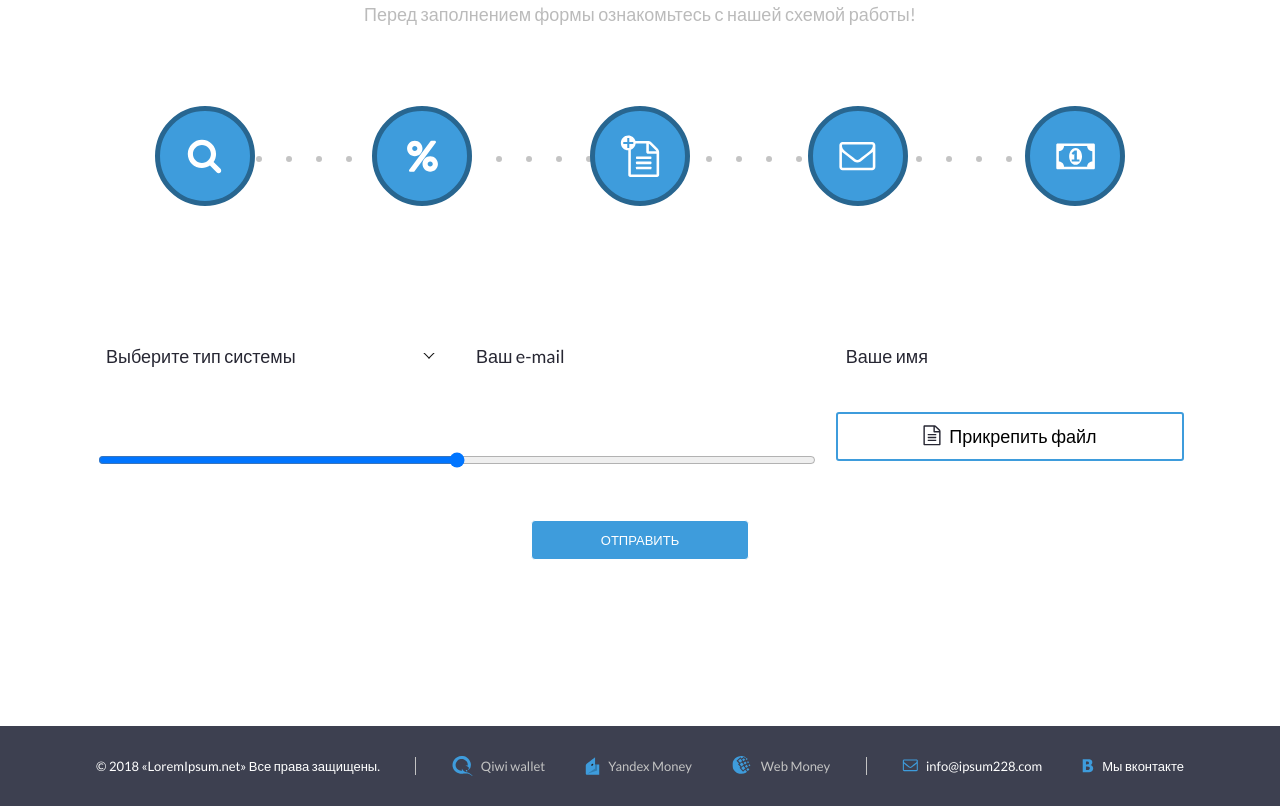
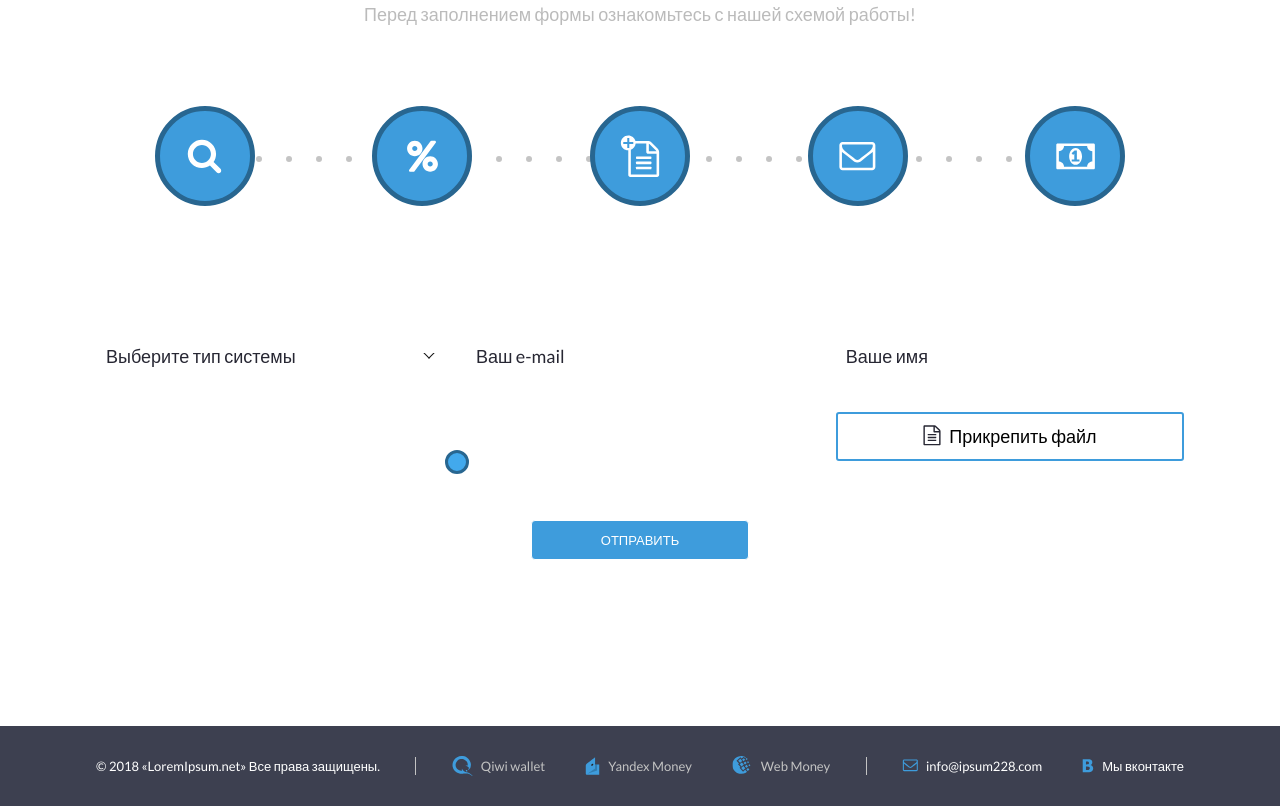
Before and after one commit to Nastoashi/Test-project, a plain HTML site: page index.html in a window 1280 px wide. Shown: the part 961-1767 px from the top of the page. Drawn offline with Linux system fonts and the light colour scheme.

Commit message:
range fixes

```diff
--- a/styles/main.scss
+++ b/styles/main.scss
@@ -1,5 +1,5 @@
-@import url('https://fonts.googleapis.com/css2?family=Lato:wght@400;700;800&display=swap');
-@import 'header/header';
+@import url("https://fonts.googleapis.com/css2?family=Lato:wght@400;700;800&display=swap");
+@import "header/header";
 
 *,
 *:before,
@@ -39,7 +39,7 @@ a {
 }
 
 .hero {
-  background-image: url('../images/hero-background.png');
+  background-image: url("../images/hero-background.png");
   background-repeat: no-repeat;
   background-size: cover;
   background-position: center;
@@ -74,7 +74,7 @@ a {
     padding-left: 1rem;
     li::before {
       display: inline-block;
-      content: '-';
+      content: "-";
       width: 1rem;
       margin-left: -1rem;
     }
@@ -106,7 +106,7 @@ a {
 }
 
 .order-form {
-  background-image: url('../images/BG.png');
+  background-image: url("../images/BG.png");
   background-repeat: no-repeat;
   background-size: cover;
   &__content {
@@ -156,7 +156,9 @@ a {
       color: #272733;
       opacity: 1;
     }
-    #sample-select {padding: 0;}
+    #sample-select {
+      padding: 0;
+    }
     .pop-comp-active {
       background-color: rgba(61, 64, 80, 0.85);
     }
@@ -172,6 +174,26 @@ a {
       }
       input {
         width: 100%;
+        -webkit-appearance: none;
+        appearance: none;
+        background: transparent;
+        cursor: pointer;
+      }
+      input::-webkit-slider-runnable-track {
+        background: rgba(255, 255, 255, 0.7);
+        border: 1px solid #ffffff;
+        border-radius: 10px;
+        height: 13px;
+      }
+      input::-webkit-slider-thumb {
+        -webkit-appearance: none;
+        appearance: none;
+        width: 24px;
+        height: 24px;
+        background-color: #42a9ed;
+        border: 3px solid #286690;
+        border-radius: 50%;
+        margin-top: -6px;
       }
     }
     .form-file {
@@ -210,7 +232,7 @@ a {
 
 .form-line {
   display: grid;
-  grid-template-columns: repeat(5, 1fr);;
+  grid-template-columns: repeat(5, 1fr);
   align-items: center;
   margin: 5rem auto;
   align-items: self-start;
@@ -236,13 +258,13 @@ a {
     color: $secondaryColor;
   }
   &::before {
-    content: '';
+    content: "";
     position: absolute;
     top: 50px;
     left: 100px;
     width: 84%;
     height: 6px;
-    background-image: url('../images/circle\ desktop.svg');
+    background-image: url("../images/circle\ desktop.svg");
     z-index: 1;
   }
 }
@@ -291,7 +313,7 @@ a {
 }
 
 @media screen and (max-width: 992px) {
-  .hero{
+  .hero {
     &__content {
       padding: 7rem 3rem;
     }
@@ -315,7 +337,7 @@ a {
       display: none;
     }
   }
-  .form{
+  .form {
     &__row {
       flex-direction: column;
       gap: 1rem;
@@ -324,7 +346,7 @@ a {
       width: 100% !important;
     }
   }
-  .footer{
+  .footer {
     &__content {
       padding: 1.875rem 3rem;
       flex-direction: column;
@@ -343,7 +365,7 @@ a {
 }
 
 @media screen and (max-width: 600px) {
-  .hero{
+  .hero {
     &__content {
       padding: 7rem 1.5rem 3rem;
     }
@@ -353,13 +375,13 @@ a {
   }
   .order-form {
     &__content {
-    padding: 2.5rem 1.5rem 1.5rem;
-  }
+      padding: 2.5rem 1.5rem 1.5rem;
+    }
     &__title {
       font-size: 26px;
     }
   }
-  .footer{
+  .footer {
     &__content {
       padding: 1.875rem 1.5rem;
       flex-direction: column;
```
Also changed, not shown: styles/main.css, 1 other file.
